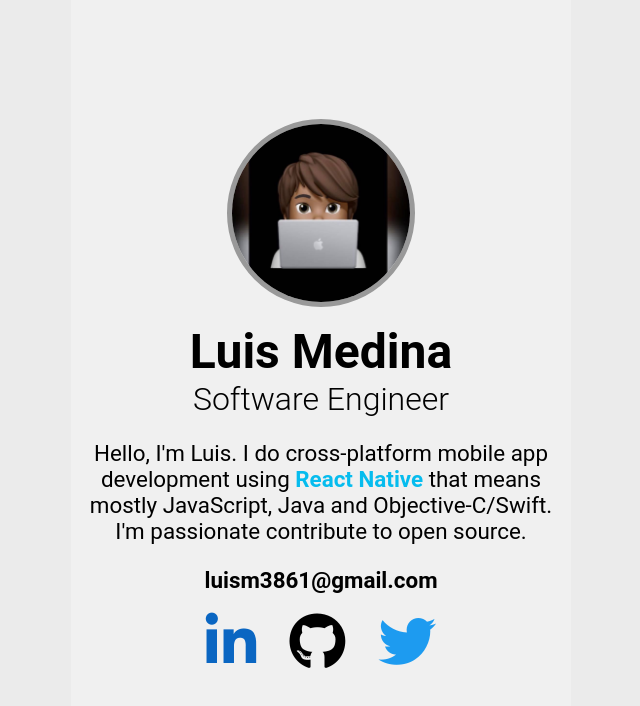
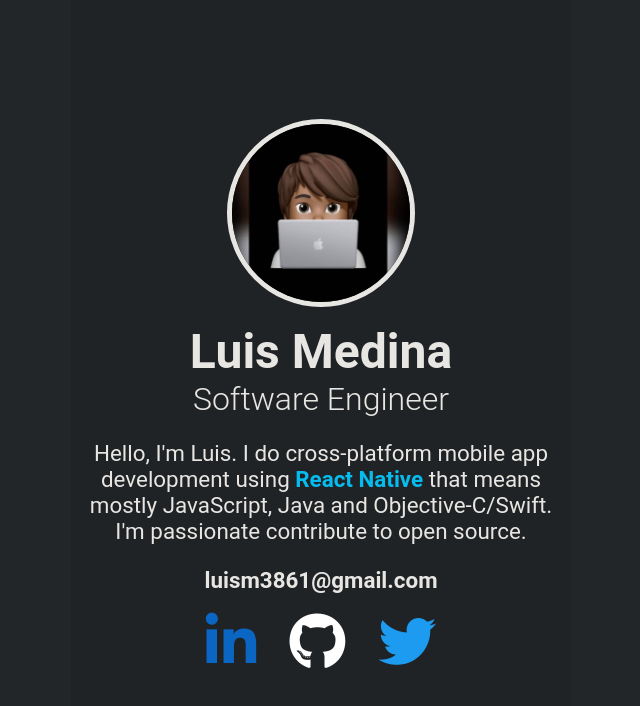
Before and after one commit to luism3861/resume-react, a React (Create React App) app: page / in a window 1280 px wide. Shown: the top 706 px of the page, without its empty margins (319-959 px from the left). Built offline with nearby package versions, Linux system fonts and the light colour scheme.

Commit message:
update: background in dark mode

```diff
--- a/src/css/App.css
+++ b/src/css/App.css
@@ -6,7 +6,7 @@
   body {
     margin: 0;
     padding: 0;
-    background: #ebebeb;
+    background: rgb(35, 38, 40);
     font-family: Roboto,Helvetica,Arial,sans-serif;
   }
 
@@ -34,25 +34,29 @@
     padding: 0.938rem;
     height: 100vh;
     max-width: 500px;
-    background:#f0f0f0;
+    background:rgb(32, 35, 37);
     text-align: center;
 }
 
 .hero__header{
   font-size:3rem;
+  color: #e8e6e3;
 }
 
 .hero__subheader {
     font-weight: 300;
     font-size: 2rem;
+    color: #e8e6e3;
 }
 
 .style__summary {
     font-size: 1.4rem;
+    color: #e8e6e3;
 }
 
 .style__email{
     font-size: 1.4rem;
+    color: #e8e6e3;
 }
 
 .hero__text {
@@ -73,19 +77,19 @@
 }
 
 .github__logo {
-    color: black;
+    color: white;
 }
 
 .github__logo:hover {
-    color: black;
-    background: #f0f0f0;
+    color: #e8e6e3;
+    background: rgb(32, 35, 37);;
     cursor: pointer;
     transform: scale(1.2);
 }
 
 .twitter__logo:hover {
     color: rgb(29, 155, 240);
-    background:#f0f0f0;
+    background: rgb(32, 35, 37);
     cursor: pointer;
     transform: scale(1.2);
 }
@@ -96,7 +100,7 @@
 
 .linkedin__logo:hover {
     color: #0a66c2;
-    background:#f0f0f0;
+    background: rgb(32, 35, 37);
     cursor: pointer;
     transform: scale(1.2);
 }
@@ -118,7 +122,7 @@
 .image__profile {
     max-width: 40%;
     border-radius: 50%;
-    border: 5px solid #999999;
+    border: 5px solid #e8e6e3;
     margin-bottom: 1rem;
 
 }
```
Also changed, not shown: 1 other file (tests, documents, lock files or other folders).
